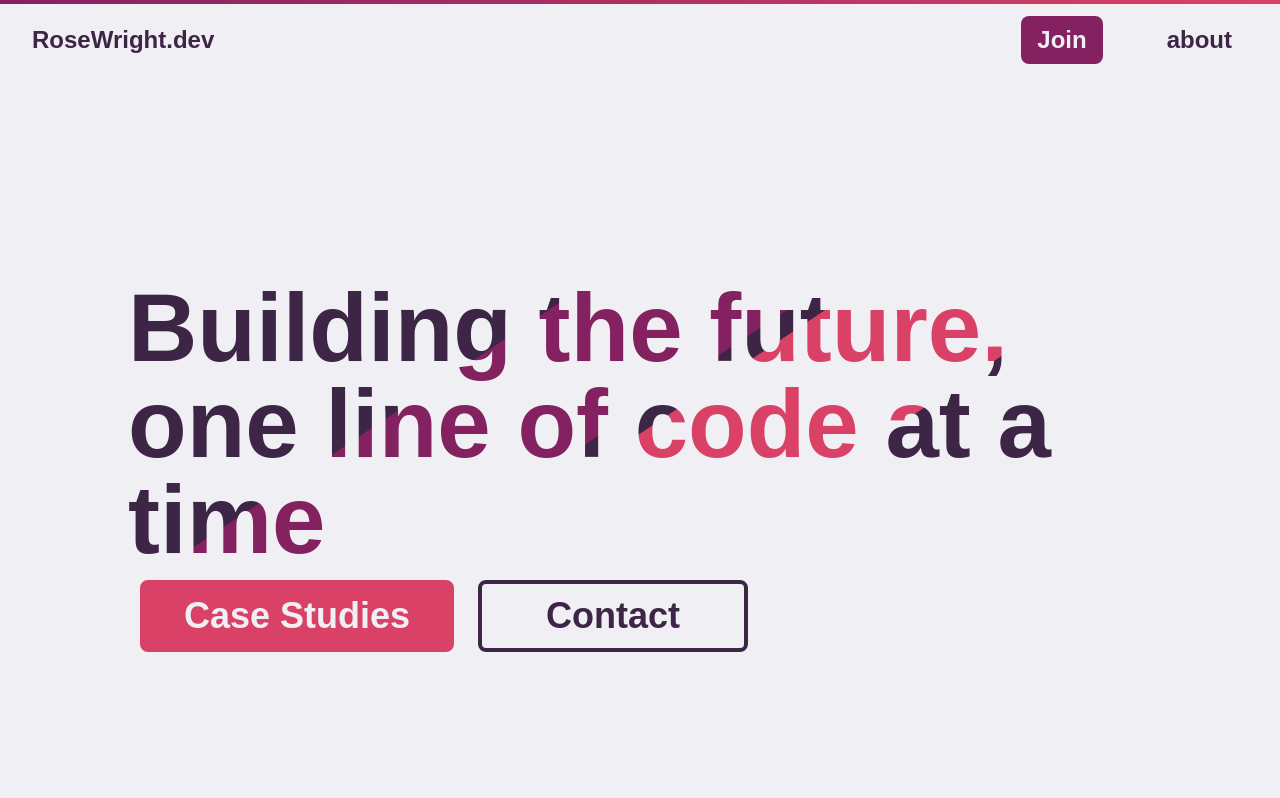
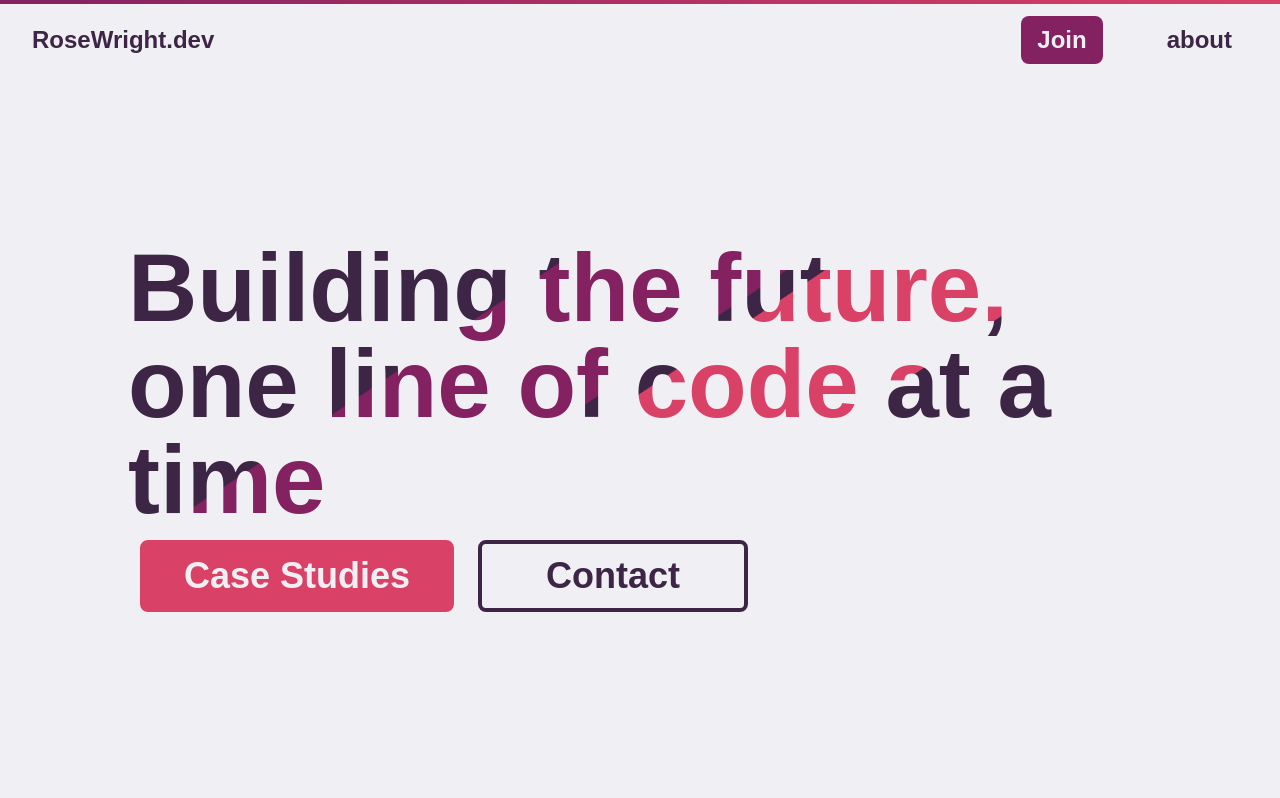
Before and after one commit to RoseWrightdev/rwd4, a Next.js app: page / in a window 1280 px wide. Shown: the top 798 px of the page. Built offline with nearby package versions, Linux system fonts and the light colour scheme.

Commit message:
Amin working w/ slide bar

```diff
--- a/app/_conponents/Future.jsx
+++ b/app/_conponents/Future.jsx
@@ -5,19 +5,20 @@ import Reveal from './Reveal.jsx';
 export default function Future () {
     return (
         <>
-            <div className="flex flex-col justify-center bg-silver text-purple">
+            <div className="flex flex-col justify-center bg-silver text-purple py-40 px-[10dvw]">
                 <Reveal>
-                    <h1 className="text-8xl mx-[10dvw] mt-[25dvh] font-bold FutureTexture">Building the future, one line of code at a time</h1>
+                    <h1 className="text-8xl font-bold FutureTexture">Building the future, one line of code at a time</h1>
                 </Reveal>
                 <Reveal>
-                    <div className="text-4xl mx-[10dvw] font-bold flex mb-[15dvh]">
+                    <div className="text-4xl font-bold flex">
                         <span className="px-10 py-3 m-3 rounded-lg bg-red text-silver border-4 border-red">Case Studies</span>
                         <span className="px-16 py-3 m-3 rounded-lg bg-silver text-purple border-4">Contact</span>
                     </div>
-                    </Reveal>
+                </Reveal>
 
-                <Image src={WhiteToRed} alt="test" />
             </div>
+            <Image src={WhiteToRed} alt="test" />
+
         </>
     )
 }
--- a/app/_conponents/Reveal.jsx
+++ b/app/_conponents/Reveal.jsx
@@ -1,22 +1,61 @@
 "use client";
 
 import { useEffect, useRef } from "react";
-import {motion, useInView, useAnimation } from "framer-motion";
+import {motion, useInView, useAnimation, inView } from "framer-motion";
 
-export default function Reveal ({children, width = "fitcontent"}) {
+export default function Reveal ({children, width = "fit-content"}) {
+    const ref = useRef(null);
+    const isInView = useInView(ref, { once: true })
+
+    const mainControls = useAnimation();
+    const slideControls = useAnimation();
+
+    useEffect(() => {
+        if (inView){
+            mainControls.start("visibile");
+            slideControls.start("visibile");
+        }
+        // eslint-disable-next-line react-hooks/exhaustive-deps
+    }, [isInView]);
+
+
+
     return(
-        <div style={{position: "relative", width, overflow: "hidden"}}>
+        <div ref={ref} style={{position: "relative", width, overflow: "hidden"}}>
             <motion.div
                 variants={{
-                    hidden: {opacity: 0, y: 50},
+                    hidden: {opacity: 0, y: 75},
                     visibile: {opacity: 1, y: 0},
                 }}
 
                 initial="hidden"
-                animate="visibile"
-
+                animate={mainControls}
+                transition={{
+                    duration: 0.5,
+                    delay: 0.25
+                }}
             >
                 {children}
+            </motion.div>
+            <motion.div
+            variants={{
+                hidden: { left: 0},
+                visibile: {left: "100%"},
+            }}
+            initial='hidden'
+            animate={slideControls}
+            transition={{duration: 0.5, ease: "easeIn"}}
+            style={{
+                position: "absolute",
+                top: 4,
+                bottom: 4,
+                left: 0,
+                right: 0,
+                background: "linear-gradient(to left, #DA4167,  #3D2645)",
+                zIndex: 20,
+            }}
+            >
+
             </motion.div>
         </div>
     );
```
